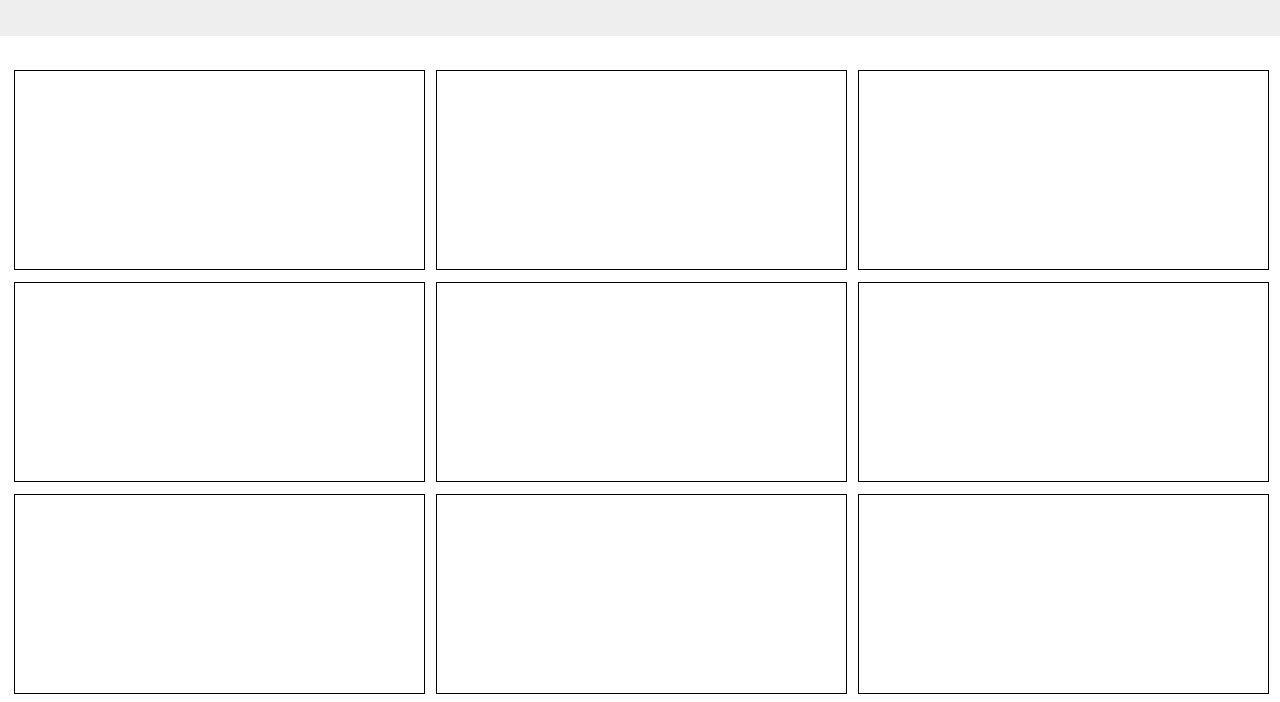
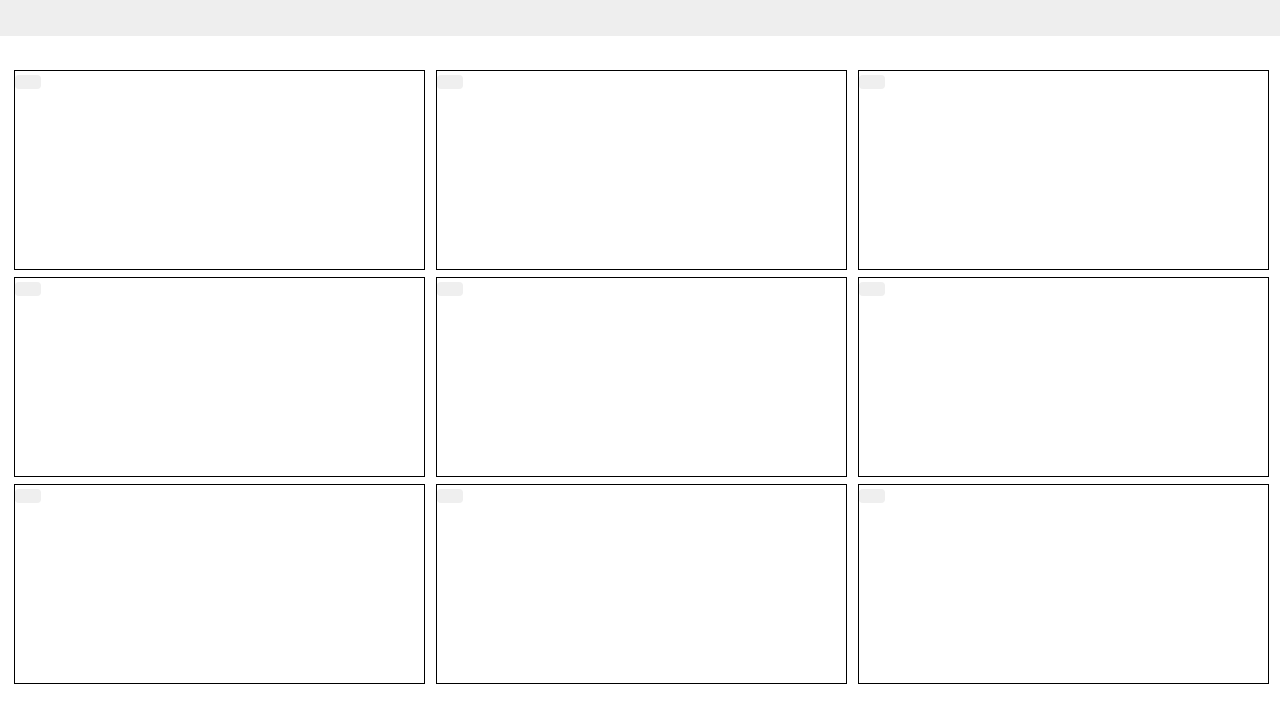
Before and after one commit to sonofakel/tic-tac-toe, a plain HTML site: page index.html in a window 1280 px wide. Shown: the part 159-861 px from the top of the page. Drawn offline with nearby package versions, Linux system fonts and the light colour scheme.

Commit message:
add ximage to index.html.

```diff
--- a/index.html
+++ b/index.html
@@ -15,26 +15,35 @@
     <div class="tic-tac-toe">
       <div class="row">
         <div class="tic-tac-block space1">
+          <button type="click" class="btn btn"></button>
         </div>
         <div class="tic-tac-block space2">
+          <button type="click" class="btn btn"></button>
         </div>
           <div class="tic-tac-block space3">
+            <button type="click" class="btn btn"></button>
           </div>
         </div>
           <div class="row">
             <div class="tic-tac-block space4">
+              <button type="click" class="btn btn"></button>
             </div>
             <div class="tic-tac-block space5">
+              <button type="click" class="btn btn"></button>
             </div>
             <div class="tic-tac-block space6">
+              <button type="click" class="btn btn"></button>
             </div>
           </div>
           <div class="row">
             <div class="tic-tac-block space7">
+              <button type="click" class="btn btn"></button>
             </div>
             <div class="tic-tac-block space8">
+              <button type="click" class="btn btn"></button>
             </div>
             <div class="tic-tac-block space9">
+              <button type="click" class="btn btn"></button>
             </div>
           </div>
         </div>
--- a/js/scripts.js
+++ b/js/scripts.js
@@ -11,8 +11,6 @@ Player.prototype.mark = function() {
   }
 }
 
-
-
 Game.prototype.marked = function() {
   if (this.spaceMarked === false) {
     this.spaceMarked = true;
@@ -25,7 +23,6 @@ function Board() {
   this.x = 1;
   this.y = 2;
 }
-
 
 function Game() {
   this.player1 = new Player("Player1");
@@ -47,3 +44,11 @@ var newGame = new Game();
 
 
 // UI Logic -->
+$(document).ready(function() {
+  $(".tic-tac-block").click(function(event) {
+    console.log("HELLO");
+    $(this).css("background-image", "url(img/ximage.jpg)");
+
+    // $("tic-tac-toe").mark(this.spaceMarked());
+  })
+})
```
Also changed, not shown: img/ximage.jpg (added). Lines whose indentation alone changed are shown as unchanged.
